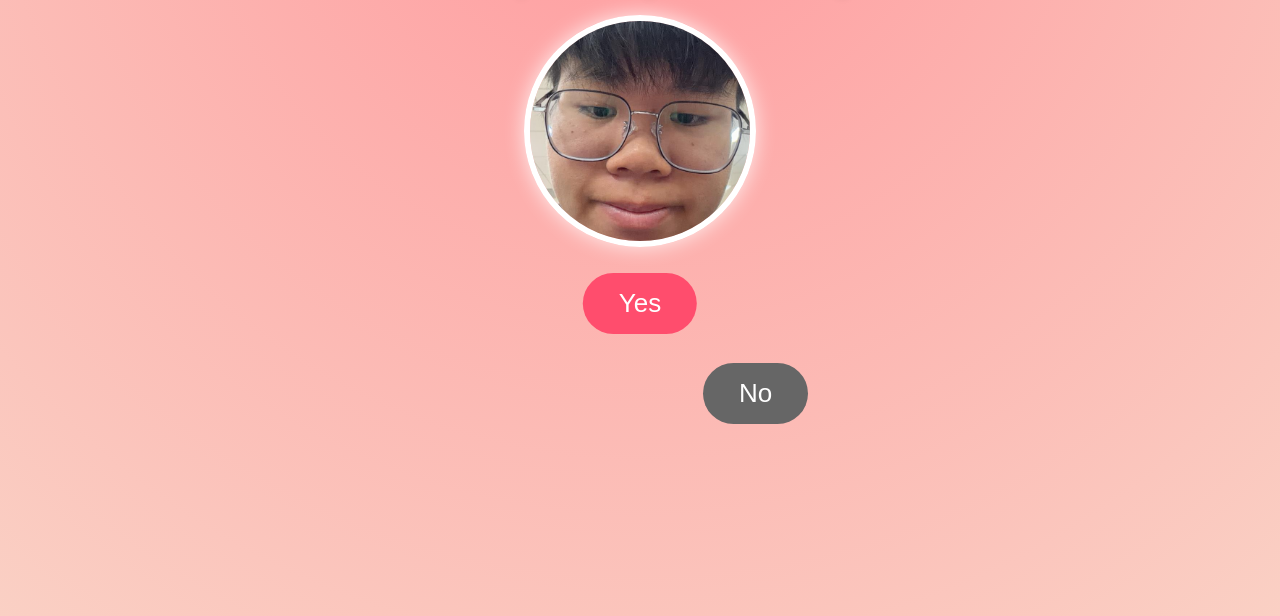
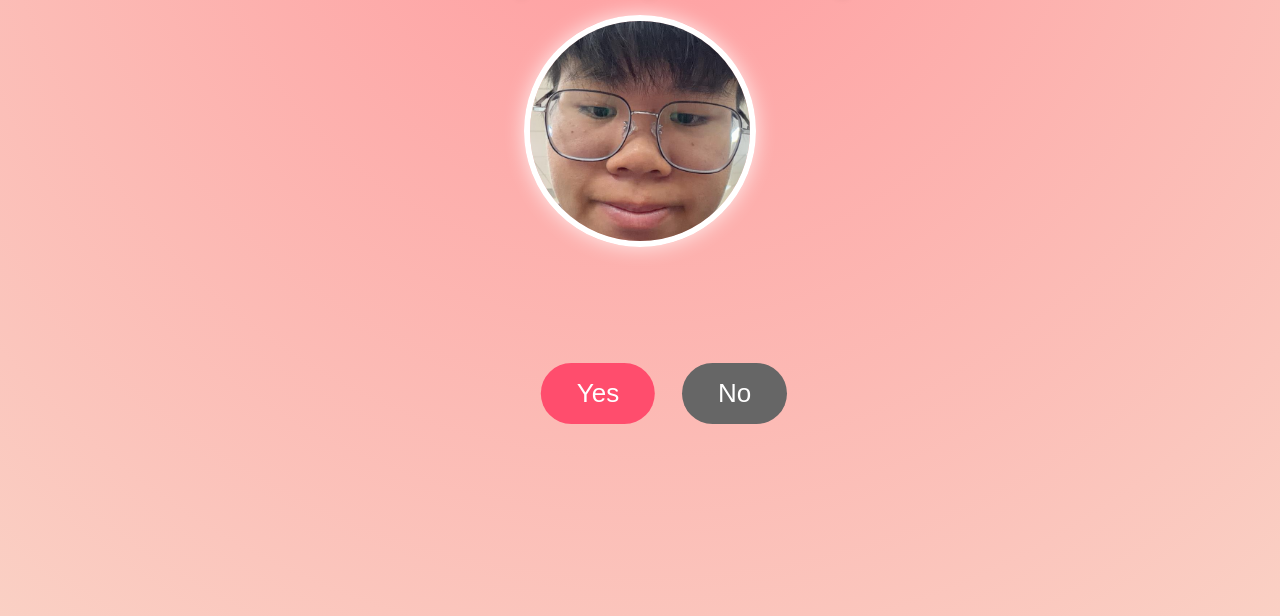
Before and after one commit to Williamchew-03/for-you-, a plain HTML site: page index.html in a window 1280 px wide. Shown: the part 184-800 px from the top of the page. Drawn offline with Linux system fonts and the light colour scheme.

Commit message:
Update index.html

```diff
--- a/index.html
+++ b/index.html
@@ -33,12 +33,19 @@
     transition:transform .25s ease;
   }
   .yes-button{
-    left:50%;transform:translateX(-50%);
-    background:#ff4d6d;color:#fff;
-  }
-  .no-button{
-    left:65%;top:90px;background:#666;color:#fff;
-  }
+  left:40%;
+  top:90px;
+  transform:translateX(-50%);
+  background:#ff4d6d;
+  color:#fff;
+}
+
+.no-button{
+  left:60%;
+  top:90px;
+  background:#666;
+  color:#fff;
+}
 
   .result{
     display:none;margin-top:26px;
```
